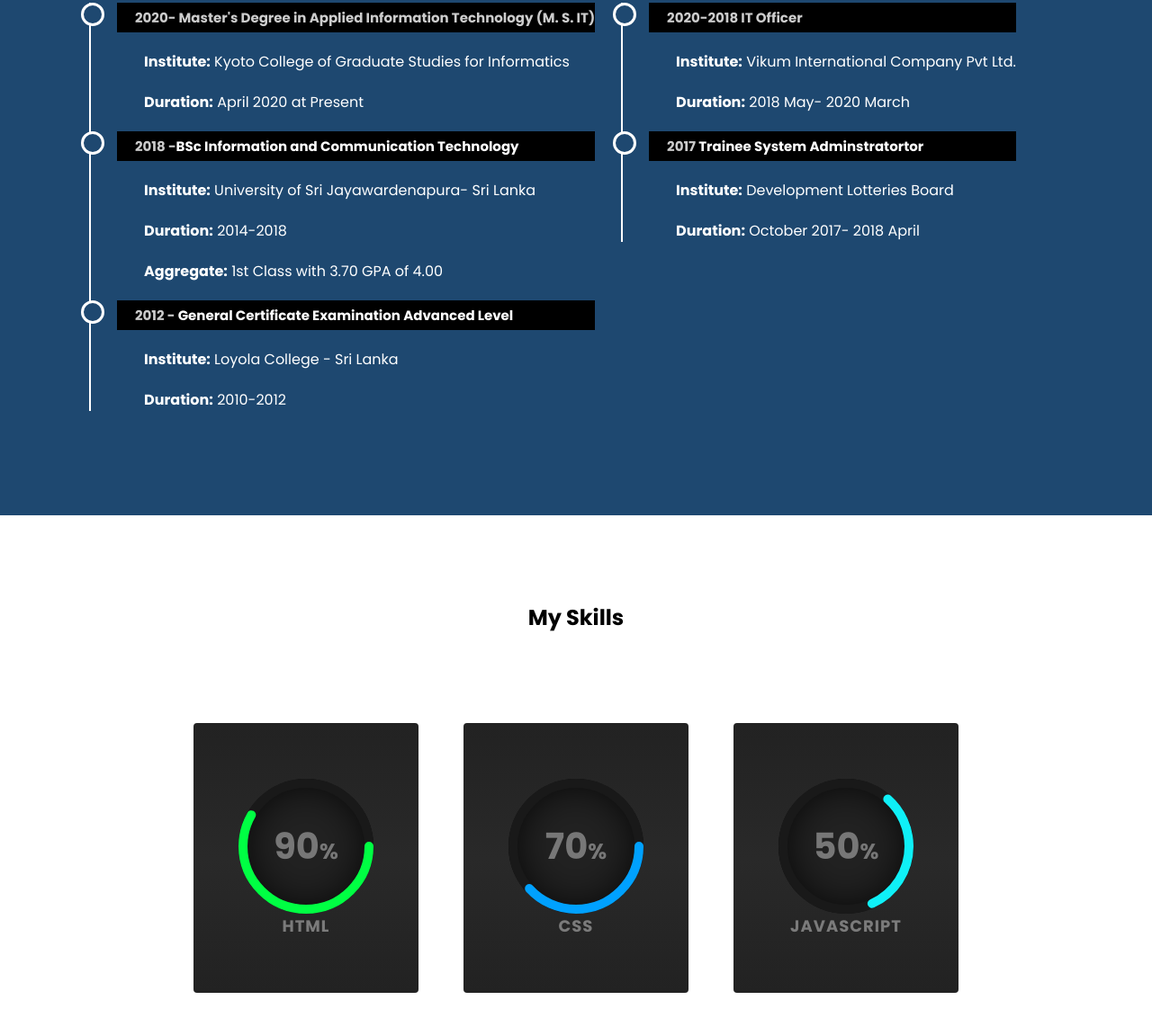
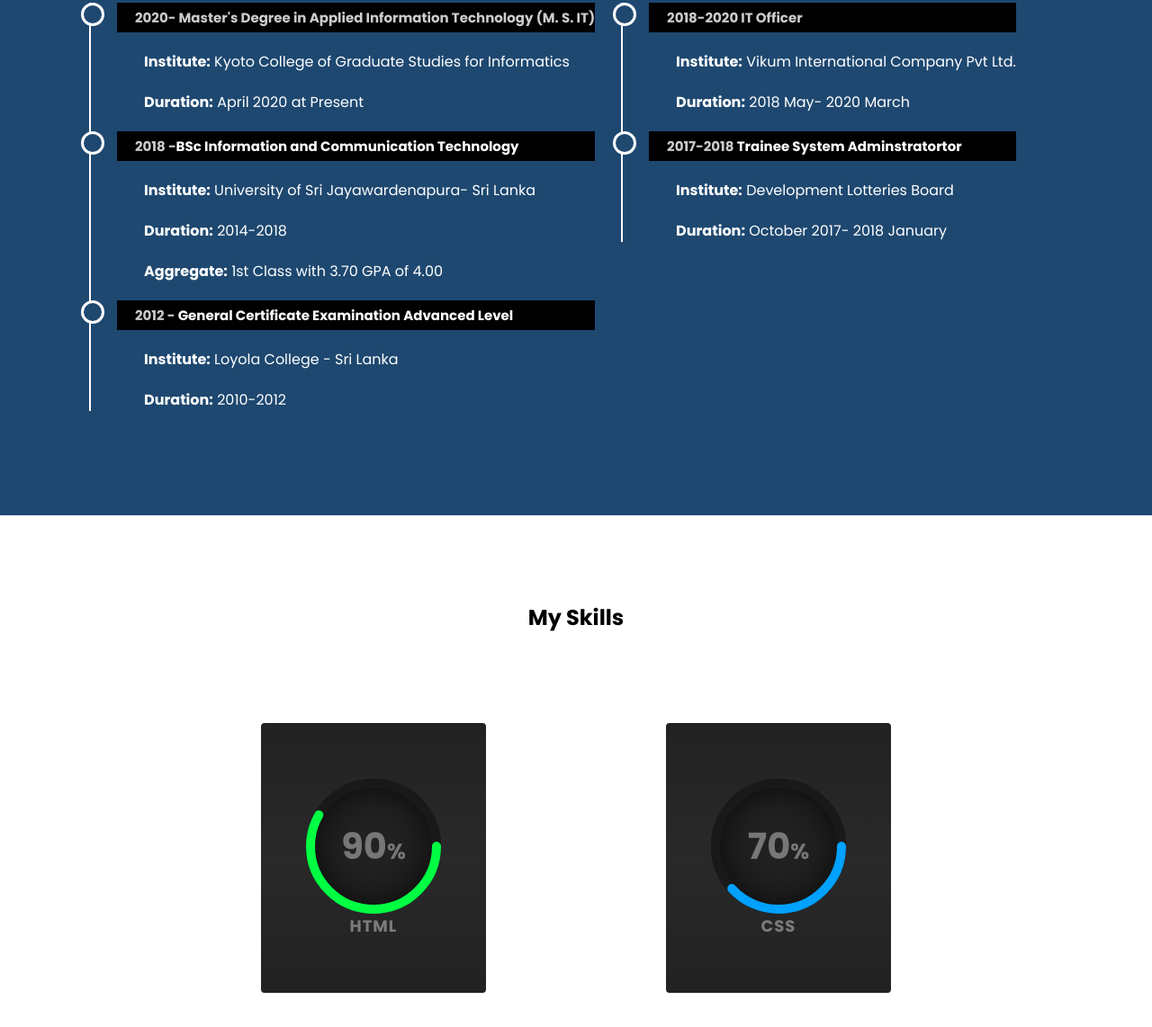
Before and after one commit to fernandopullekaushilahansini/individual-project, a plain HTML site: page index.html in a window 1280 px wide. Shown: the part 1612-2754 px from the top of the page at 90% size. Drawn offline with Linux system fonts and the light colour scheme.

Commit message:
Update index.html

```diff
--- a/index.html
+++ b/index.html
@@ -38,9 +38,6 @@
 						<div class="block">
 							<h6>Hello, my name is </h6>
 							<h1>Kaushila Hansini</h1>
-							<div class="cv_btn">
-							<a href="Full Updated CV.pdf" download>Download CV</a>
-							</div>
 						</div>
 					</div>
 				</div>
@@ -121,17 +118,17 @@
 						<div class="title"><h1>Work Experience</h1></div>
 							<ul class="time-line">
 								<li>
-									<h4><span>2020-2018 IT Officer</span> </h4>
+									<h4><span>2018-2020 IT Officer</span> </h4>
 										<div class="info">
 											<p><b> Institute:</b> Vikum International Company Pvt Ltd. </p>
 											<p><b> Duration:</b> 2018 May- 2020 March </p>
 										</div>
 								</li>
 								<li>
-									<h4><span>2017</span>  Trainee System Adminstratortor</h4>
+									<h4><span>2017-2018</span>  Trainee System Adminstratortor</h4>
 										<div class="info">
 											<p><b>Institute:</b> Development Lotteries Board</p>
-											<p><b>Duration:</b>  October 2017- 2018 April</p>
+											<p><b>Duration:</b>  October 2017- 2018 January</p>
 
 										</div>
 									</li>
@@ -178,21 +175,6 @@
 					</div>
 				</div>
 
-				<div class="card">
-					<div class="box">
-						<div class="percent">
-							<svg>
-								<circle cx="70" cy="70" r="70"></circle>
-								<circle cx="70" cy="70" r="70"></circle>
-							</svg>
-							<div class="number">
-								<h2>50<span>%</span></h2>
-							</div>
-						</div>
-						<h2 class="text">JavaScript</h2>
-
-					</div>
-				</div>
 
 			</div>
 
```
